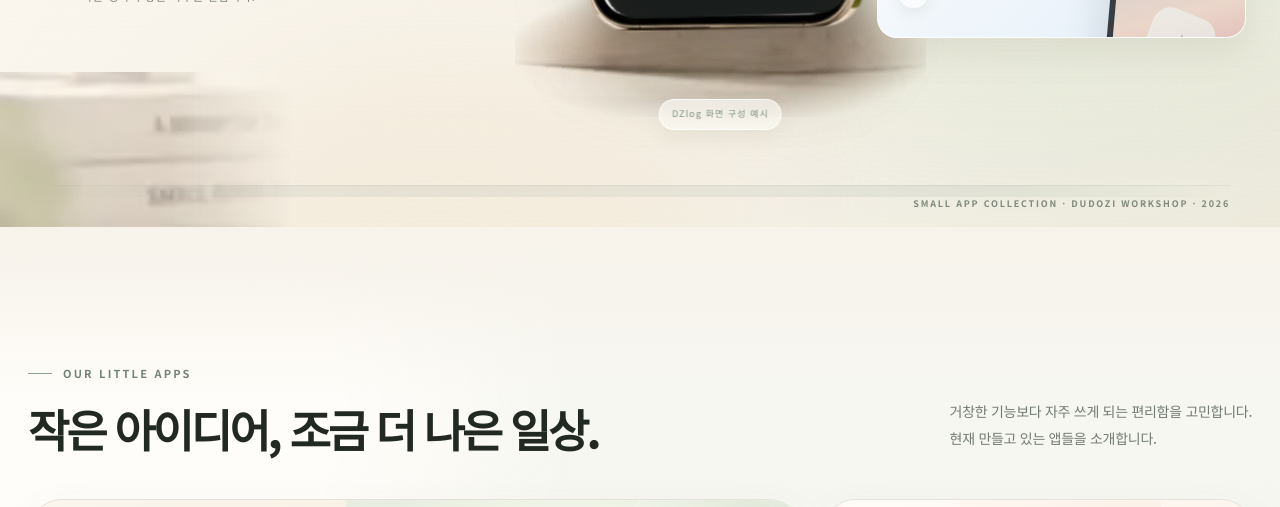
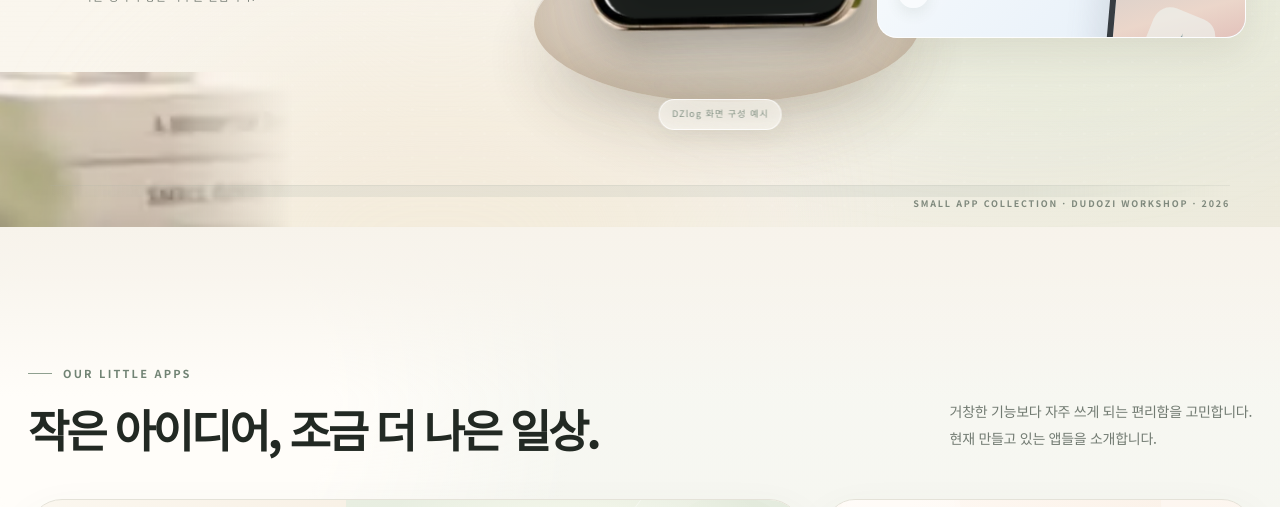
Before and after one commit to Dudozi-workshop/dudozi-workshop-site, a website: page public/index.html in a window 1280 px wide. Shown: the part 593-1100 px from the top of the page. Drawn offline with Linux system fonts and the light colour scheme.

Commit message:
Revert unverified stone podium experiment; retain browser-tested design

```diff
--- a/public/home-r2.css
+++ b/public/home-r2.css
@@ -1600,22 +1600,3 @@
   }
   .hero-decor-leaf:before,.hero-decor-leaf:after{content:none}
 }
-
-
-/* Photo podium trial: use the R2 stone asset instead of a flat ellipse. */
-@media(min-width:1200px){
-  .stage-disc{
-    width:126%;
-    height:138px;
-    left:-13%;
-    bottom:23px;
-    border-radius:0;
-    background:url('/assets/podium.webp') center center/cover no-repeat;
-    box-shadow:none;
-    filter:saturate(.72) contrast(.94);
-    -webkit-mask-image:radial-gradient(ellipse 67% 68% at 50% 54%,#000 43%,transparent 78%);
-    mask-image:radial-gradient(ellipse 67% 68% at 50% 54%,#000 43%,transparent 78%);
-  }
-  .stage-disc:after{display:none}
-  .hero-decor-books{opacity:.46}
-}
```
